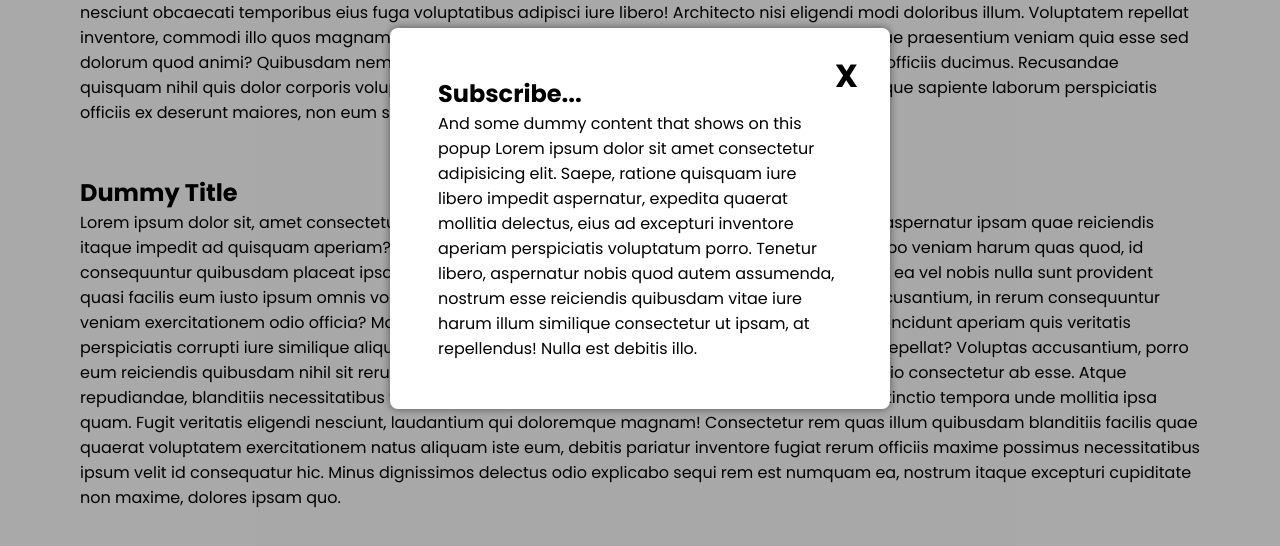
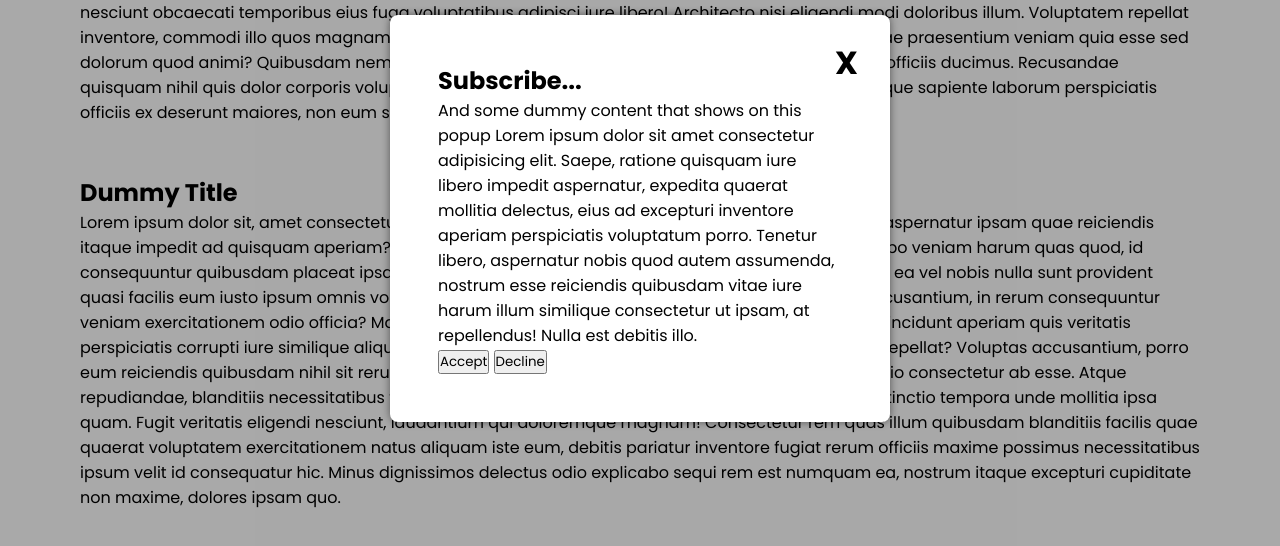
Before and after one commit to reshmamohammad6/popup, a plain HTML site: page index.html in a window 1280 px wide. Shown: the part 182-728 px from the top of the page. Drawn offline with Linux system fonts and the light colour scheme.

Commit message:
Update index.html

```diff
--- a/index.html
+++ b/index.html
@@ -44,6 +44,8 @@
             <h1>X</h1>
             <h2>Subscribe...</h2>
             <p>And some dummy content that shows on this popup Lorem ipsum dolor sit amet consectetur adipisicing elit. Saepe, ratione quisquam iure libero impedit aspernatur, expedita quaerat mollitia delectus, eius ad excepturi inventore aperiam perspiciatis voluptatum porro. Tenetur libero, aspernatur nobis quod autem assumenda, nostrum esse reiciendis quibusdam vitae iure harum illum similique consectetur ut ipsam, at repellendus! Nulla est debitis illo.</p>
+            <button>Accept</button>
+            <button>Decline</button>
         </div>
     </div>
 
```
